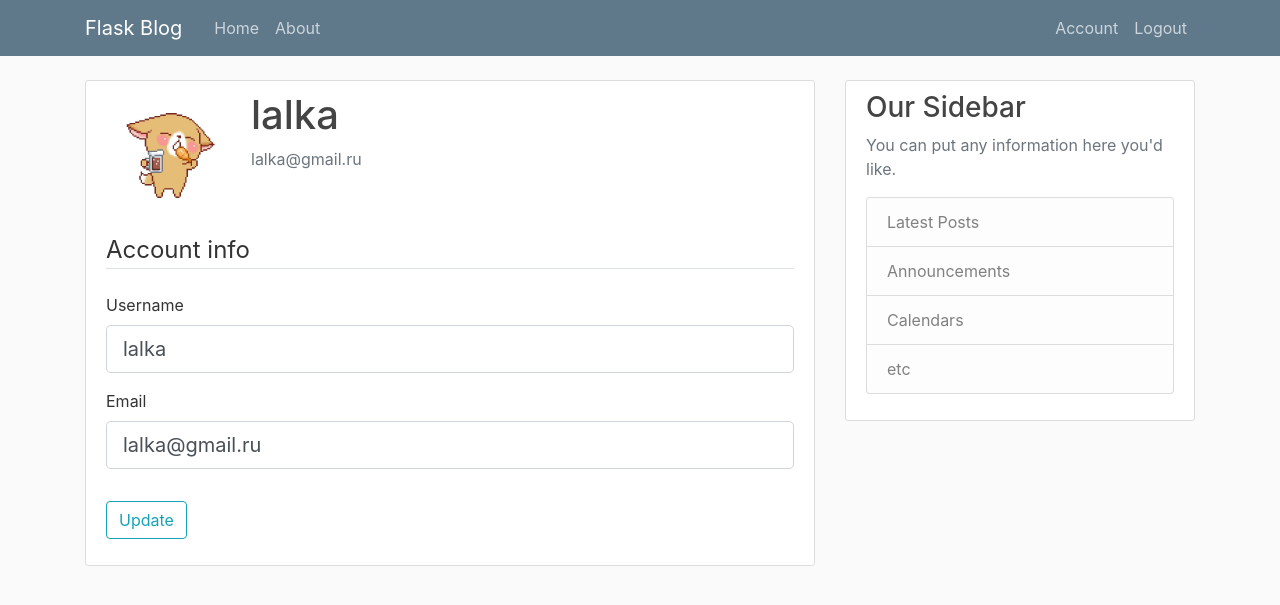
After one commit to rmrf51/stankingames, a Flask app: page /account in a window 1280 px wide. The commit adds this page. Shown: the top 605 px of the page. Run offline with Flask 2, Linux system fonts and the light colour scheme; a user stored in the database is signed in; some libraries are stand-ins or nearby versions.

Commit message:
account + default pic ^_^

```diff
--- a/flaskblog/__init__.py
+++ b/flaskblog/__init__.py
@@ -1,5 +1,7 @@
 from flask import Flask
 from flask_sqlalchemy import SQLAlchemy
+from flask_bcrypt import Bcrypt
+from flask_login import LoginManager
 
 
 
@@ -7,5 +9,9 @@ app = Flask(__name__)
 app.config['SECRET_KEY'] = '0a3baf08265c30470bfc8c4a0ac3ed14'
 app.config['SQLALCHEMY_DATABASE_URI'] = 'sqlite:///site.db'
 db = SQLAlchemy(app)
+bcrypt = Bcrypt(app)
+login_manager = LoginManager(app)
+login_manager.login_view = 'login'
+login_manager.login_message_category = 'info'
 
 from flaskblog import routes
--- a/flaskblog/forms.py
+++ b/flaskblog/forms.py
@@ -1,6 +1,8 @@
 from flask_wtf import FlaskForm
+from flask_login import current_user
 from wtforms import StringField, PasswordField, SubmitField, BooleanField
-from wtforms.validators import DataRequired, Length, Email, EqualTo
+from wtforms.validators import DataRequired, Length, Email, EqualTo, ValidationError
+from flaskblog.models import User
 
 # Register
 class RegistrationForm(FlaskForm):
@@ -10,6 +12,47 @@ class RegistrationForm(FlaskForm):
     confirm_password = PasswordField('Confirm Password', validators=[DataRequired(), EqualTo('password')])
     submit = SubmitField('Sing Up')
 
+    def validate_username(self, username):
+
+        user = User.query.filter_by(username=username.data).first()
+
+        if user:
+            raise ValidationError('That username is taken. Please choose a different one.')
+
+    def validate_email(self, email):
+
+        user = User.query.filter_by(email=email.data).first()
+
+        if user:
+            raise ValidationError('That email is taken. Please choose a different one.')
+
+
+
+# Update account
+class UpdateAccountForm(FlaskForm):
+    username = StringField('Username', validators=[DataRequired(), Length(min=2, max=20)])
+    email = StringField('Email', validators=[DataRequired(), Email()])
+    submit = SubmitField('Update')
+
+    def validate_username(self, username):
+        if username.data != current_user.username:
+
+            user = User.query.filter_by(username=username.data).first()
+
+            if user:
+                raise ValidationError('That username is taken. Please choose a different one.')
+
+    def validate_email(self, email):
+        if email.data != current_user.username:
+
+            user = User.query.filter_by(email=email.data).first()
+
+            if user:
+                raise ValidationError('That email is taken. Please choose a different one.')
+
+
+
+
 # Login
 class LoginForm(FlaskForm):
     email = StringField('Email', validators=[DataRequired(), Email()])
--- a/flaskblog/routes.py
+++ b/flaskblog/routes.py
@@ -1,7 +1,8 @@
-from flask import render_template, url_for, flash, redirect
-from flaskblog import app
-from flaskblog.forms import RegistrationForm, LoginForm
+from flask import render_template, url_for, flash, redirect, request
+from flaskblog import app, db, bcrypt
+from flaskblog.forms import RegistrationForm, LoginForm, UpdateAccountForm
 from flaskblog.models import User, Post
+from flask_login import login_user, current_user, logout_user, login_required
 
 posts = [
     {
@@ -29,19 +30,52 @@ def about():
 
 @app.route("/register", methods=['GET', 'POST'])
 def register():
+    if current_user.is_authenticated:
+        return redirect(url_for('home'))
     form = RegistrationForm()
     if form.validate_on_submit():
-        flash(f'Account created for {form.username.data}!', 'success')
-        return redirect(url_for('home'))
+        hashed_password = bcrypt.generate_password_hash(form.password.data).decode('utf-8')
+        user = User(username=form.username.data, email=form.email.data, password=hashed_password)
+        db.session.add(user)
+        db.session.commit()
+        flash('Your account has been created! You are now able to log in', 'success')
+        return redirect(url_for('login'))
     return render_template('register.html', title='Register', form=form)
 
 @app.route("/login", methods=['GET', 'POST'])
 def login():
+    if current_user.is_authenticated:
+        return redirect(url_for('home'))
     form = LoginForm()
     if form.validate_on_submit():
-        if form.email.data == "admin@blog.com" and form.password.data == 'password':
-            flash('You have been logged in!', 'success')
-            return redirect(url_for('home'))
+        user = User.query.filter_by(email=form.email.data).first()
+        if user and bcrypt.check_password_hash(user.password, form.password.data):
+            login_user(user, remember=form.remember.data)
+            next_page = request.args.get('next')
+            return redirect(next_page) if next_page else redirect(url_for('home'))
         else:
-            flash('Login Unsuccessful. Please check username and password', 'danger')
+            flash('Login Unsuccessful. Please check email and password', 'danger')
     return render_template('login.html', title='Login', form=form)
+
+
+@app.route("/logout")
+def logout():
+    logout_user()
+    return redirect(url_for('home'))
+
+@app.route("/account", methods=['GET', 'POST'])
+@login_required
+def account():
+    form = UpdateAccountForm()
+    if form.validate_on_submit():
+        current_user.username = form.username.data
+        current_user.email = form.email.data
+        db.session.commit()
+        flash('Your account has been updated!', 'success')
+        return redirect(url_for('account'))
+    elif request.method == 'GET':
+        form.username.data = current_user.username
+        form.email.data = current_user.email
+
+    image_file = url_for('static', filename='profile_pics/' + current_user.image_file)
+    return render_template('account.html', title='Account', image_file=image_file, form=form)
--- /dev/null
+++ b/flaskblog/templates/account.html
@@ -0,0 +1,60 @@
+{% extends "layout.html" %}
+{% block content %}
+<div class="content-section">
+        <div class="media">
+          <img class="rounded-circle account-img" src="{{ image_file }}">
+          <div class="media-body">
+            <h2 class="account-heading">{{ current_user.username }}</h2>
+            <p class="text-secondary">{{ current_user.email }}</p>
+          </div>
+        </div>
+
+                <form method="POST" action="">
+                    {{ form.hidden_tag() }}
+                    <fieldset class="form-group">
+                        <legend class="border-bottom mb-4"> Account info</legend>
+                        <div class="form-group">
+                            {{ form.username.label(class="form-control-label") }}
+
+                            {% if form.username.errors %}
+
+                                {{ form.username(class="form-control form-control-lg is-invalid")}}
+                                <div class="invalid-feedback">
+                                    {% for errors in form.username.errors %}
+                                        <span>{{ error }}</span>
+                                    {% endfor %}
+                                </div>
+
+                            {% else %}
+
+                                {{ form.username(class="form-control form-control-lg") }}
+
+                            {% endif %}
+
+                        </div>
+                        <div class="form-group">
+                                {{ form.email.label(class="form-control-label") }}
+
+                                {% if form.email.errors %}
+
+                                {{ form.email(class="form-control form-control-lg is-invalid")}}
+                                <div class="invalid-feedback">
+                                    {% for errors in form.email.errors %}
+                                        <span>{{ error }}</span>
+                                    {% endfor %}
+                                </div>
+
+                            {% else %}
+
+                                {{ form.email(class="form-control form-control-lg") }}
+
+                            {% endif %}
+                            </div>
+                    </fieldset>
+                    <div class="form-group">
+                        {{ form.submit(class="btn btn-outline-info") }}
+                    </div>
+                </form>
+
+      </div>
+{% endblock content %}
--- a/flaskblog/templates/layout.html
+++ b/flaskblog/templates/layout.html
@@ -33,8 +33,17 @@
                 </div>
                 <!-- Navbar Right Side -->
                 <div class="navbar-nav">
-                <a class="nav-item nav-link" href="{{ url_for('login') }}">Login</a>
-                <a class="nav-item nav-link" href="{{ url_for('register') }}">Register</a>
+                    {% if current_user.is_authenticated %}
+
+                        <a class="nav-item nav-link" href="{{ url_for('account') }}">Account</a>
+                        <a class="nav-item nav-link" href="{{ url_for('logout') }}">Logout</a>
+
+                    {% else %}
+
+                        <a class="nav-item nav-link" href="{{ url_for('login') }}">Login</a>
+                        <a class="nav-item nav-link" href="{{ url_for('register') }}">Register</a>
+
+                    {% endif %}
                 </div>
             </div>
             </div>
```
Also changed, not shown: flaskblog/models.py (+8 -2 lines), flaskblog/site.db, flaskblog/static/profile_pics/default.jpg (added).
